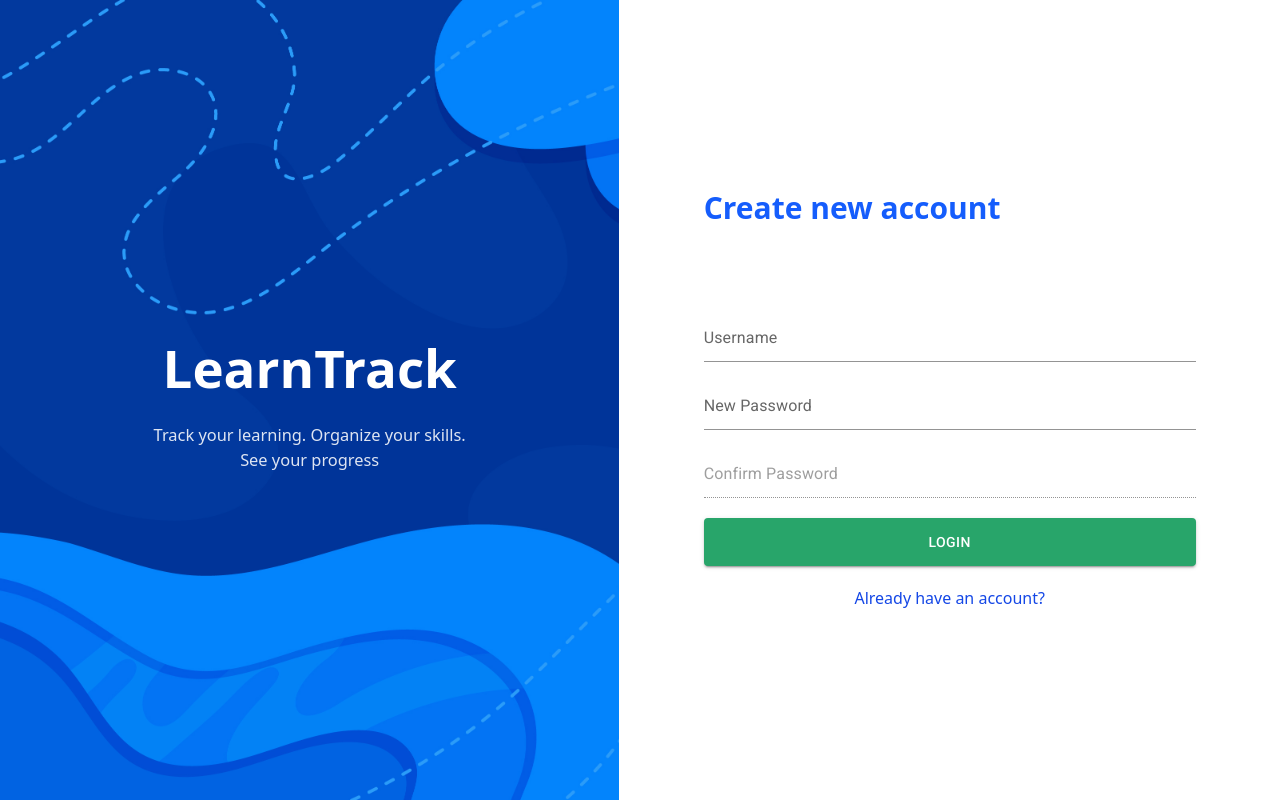
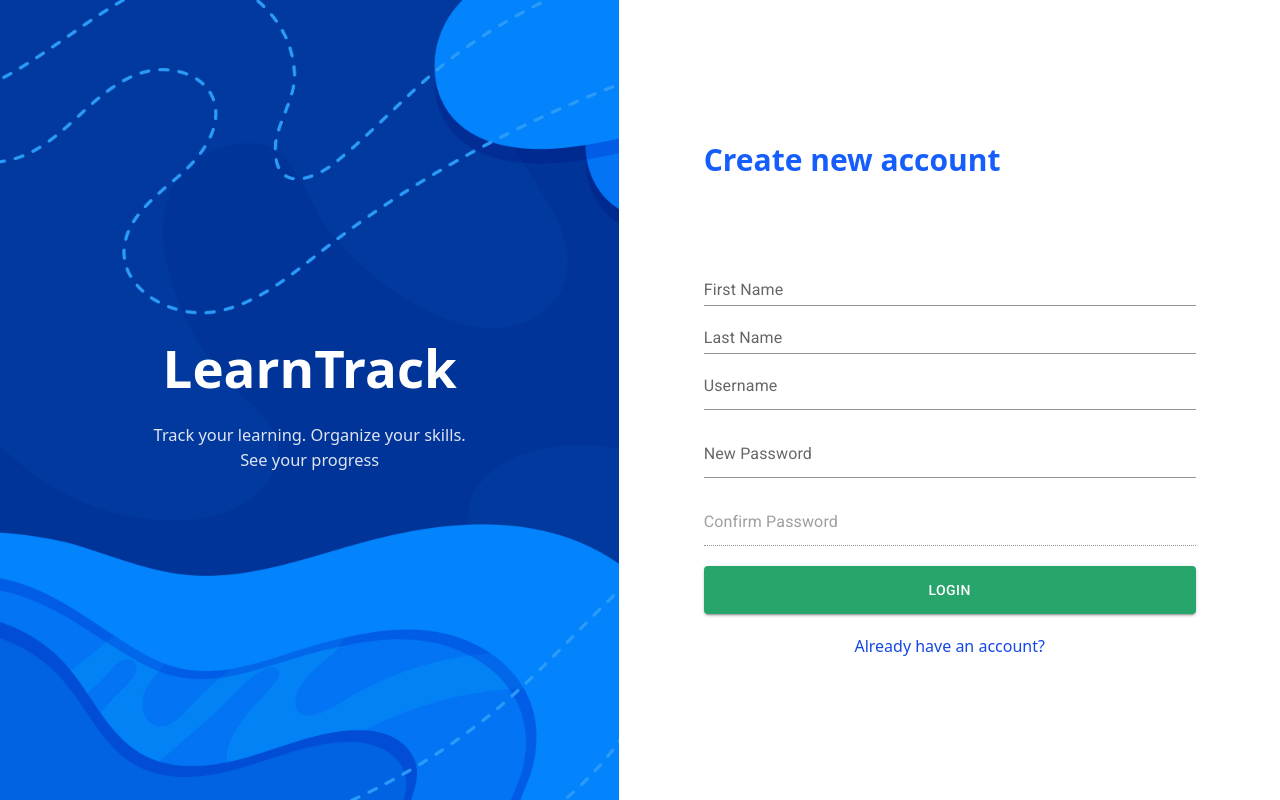
Before and after one commit to krevindev/LearnTrack, a React (Vite) app: page / in a window 1280 px wide. Both pictures are taken after a click on the element "Create account". Built offline with nearby package versions, Linux system fonts and the light colour scheme.

Commit message:
finished: signup input validations

```diff
--- a/src/pages/AuthPage.tsx
+++ b/src/pages/AuthPage.tsx
@@ -15,6 +15,8 @@ type Errors = {
   username?: string;
   password?: string;
   confirmPassword?: string;
+  firstName?: string;
+  lastName?: string;
 };
 // END: Types>
 
@@ -100,6 +102,8 @@ const SignInForm = () => {
 // Sign up Form Contents
 const SignUpForm = () => {
   const [username, setUsername] = useState<string>("");
+  const [firstName, setFirstName] = useState<string>("");
+  const [lastName, setLastName] = useState<string>("");
   const [password, setPassword] = useState<string>("");
   const [confirmPassword, setConfirmPassword] = useState<string>("");
   const [errors, setErrors] = useState<Errors>({});
@@ -123,6 +127,51 @@ const SignUpForm = () => {
 
   return (
     <AuthForm onSubmit={handleSubmit} title="Create new account">
+      {/* Signup Input: First Name */}
+      <TextField
+        inputProps={{ className: "mb-3 py-1" }}
+        id="standard-basic"
+        label="First Name"
+        variant="standard"
+        value={firstName}
+        onChange={(e) => {
+          setFirstName(e.target.value);
+          setErrors((prev) => ({ ...prev, firstName: undefined }));
+        }}
+        onBlur={() => {
+          if (!firstName.trim()) {
+            setErrors((prev) => ({
+              ...prev,
+              firstName: "First name is required",
+            }));
+          }
+        }}
+        error={!!errors.firstName}
+        helperText={errors.firstName}
+      />
+      {/* Signup Input: last name */}
+      <TextField
+        inputProps={{ className: "mb-3 py-1" }}
+        id="standard-basic"
+        label="Last Name"
+        variant="standard"
+        value={lastName}
+        onChange={(e) => {
+          setLastName(e.target.value);
+          setErrors((prev) => ({ ...prev, lastName: undefined }));
+        }}
+        onBlur={() => {
+          if (!lastName.trim()) {
+            setErrors((prev) => ({
+              ...prev,
+              lastName: "Last name is required",
+            }));
+          }
+        }}
+        error={!!errors.lastName}
+        helperText={errors.lastName}
+      />
+      {/* Signup input: Username */}
       <TextField
         InputProps={{ className: "mb-3 py-1" }}
         id="standard-basic"
@@ -131,7 +180,7 @@ const SignUpForm = () => {
         value={username}
         onChange={(e) => {
           setUsername(e.target.value);
-          // setErrors((prev) => ({ ...prev, username: undefined }));
+          setErrors((prev) => ({ ...prev, username: undefined }));
         }}
         onBlur={() => {
           if (!username.trim()) {
```
